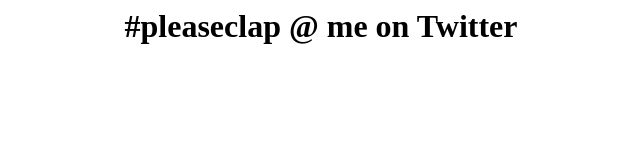
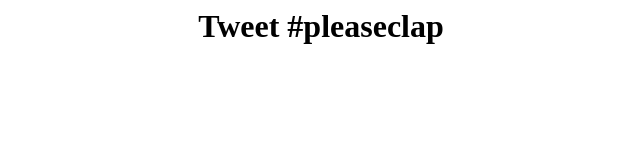
Before and after one commit to lenzfliker/pleaseclap, a plain HTML site: page index.html in a window 1280 px wide. Shown: the whole page, without its empty margins (319-959 px from the left). Drawn offline with Linux system fonts and the light colour scheme.

Commit message:
Update index.html

```diff
--- a/index.html
+++ b/index.html
@@ -4,6 +4,6 @@
 </head>
 
 <body>
-    <h1 align="center"> #pleaseclap @ me on Twitter </h1>
+    <h1 align="center"> Tweet #pleaseclap </h1>
 </body>
 </html>
```
